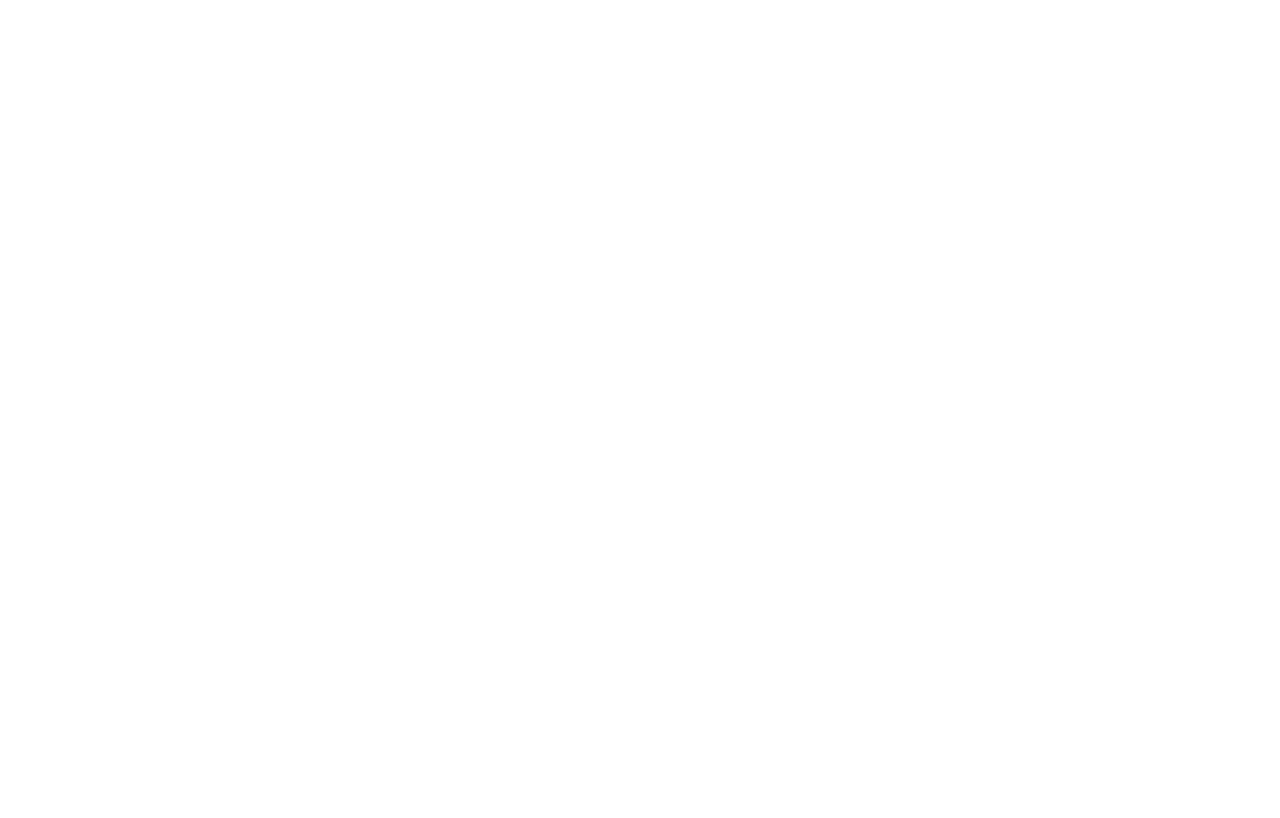
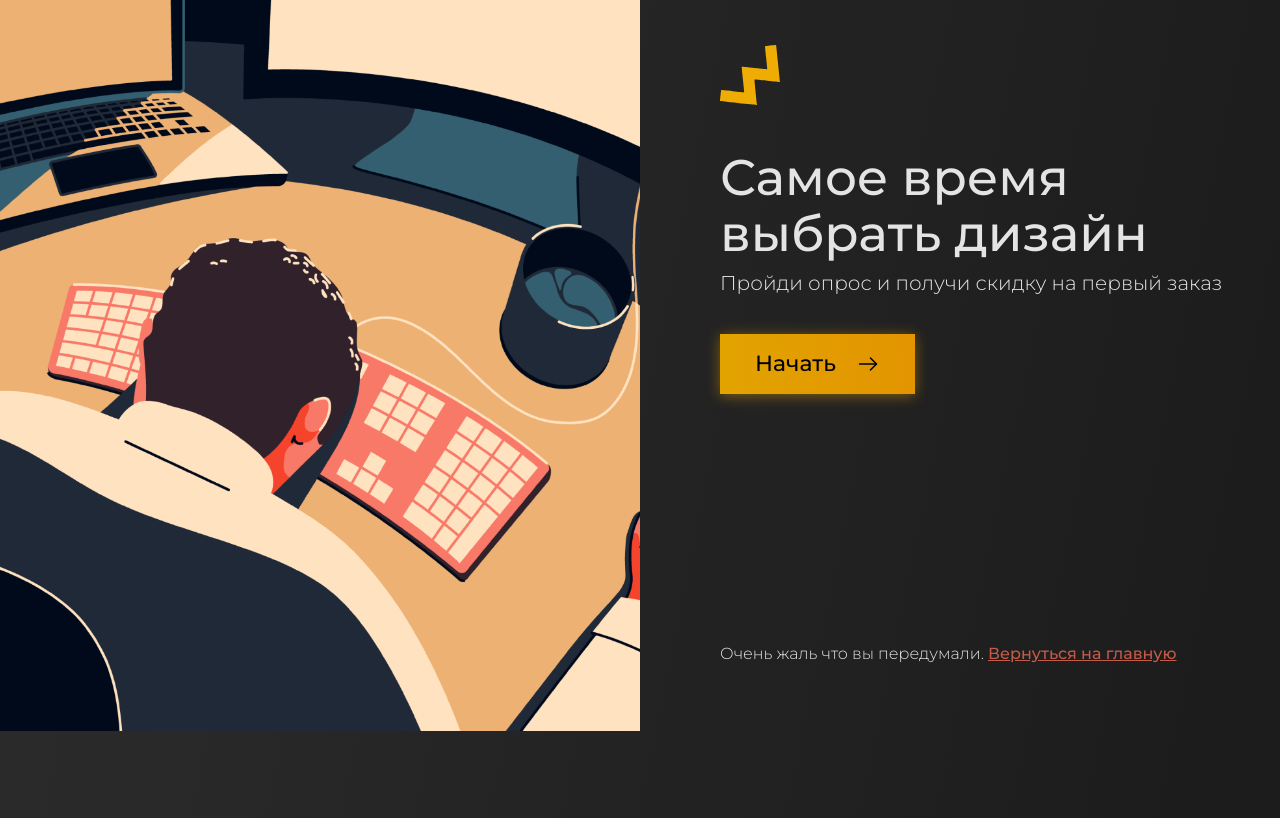
Before and after one commit to evgeniy-kolmak/quiz, a plain HTML site: page index.html in a window 1280 px wide. Drawn offline with Linux system fonts and the light colour scheme.

Commit message:
add start window

```diff
--- a/css/style.css
+++ b/css/style.css
@@ -5,6 +5,7 @@
  * 1. Correct the line height in all browsers.
  * 2. Prevent adjustments of font size after orientation changes in iOS.
  */
+@import url("https://fonts.googleapis.com/css2?family=Montserrat:wght@300;500&display=swap");
 html {
   line-height: 1.15;
   /* 1 */
@@ -340,4 +341,136 @@ template {
 [hidden] {
   display: none;
 }
+
+* {
+  -webkit-box-sizing: border-box;
+          box-sizing: border-box;
+}
+
+body {
+  background: linear-gradient(101.56deg, #2C2C2C 1.56%, #1C1C1C 95.55%);
+  color: #E4E4E4;
+  font-family: 'Montserrat', sans-serif;
+}
+
+img {
+  max-width: 100%;
+}
+
+svg path {
+  fill: inherit;
+  stroke: inherit;
+  stroke-width: inherit;
+}
+
+.container {
+  max-width: 1120px;
+  margin: auto;
+}
+
+.logo {
+  fill: #eeac05;
+  width: 60px;
+}
+
+.title {
+  font-style: normal;
+  font-weight: 494;
+  font-size: 50px;
+  line-height: 56px;
+  margin: 0;
+  padding: 0;
+}
+
+.subtitle {
+  font-weight: 375;
+  font-size: 20px;
+  line-height: 22px;
+  margin: 10px 0 40px 0;
+}
+
+.btn {
+  display: -webkit-inline-box;
+  display: -ms-inline-flexbox;
+  display: inline-flex;
+  background: linear-gradient(87.32deg, #E2A300 4.47%, #E29500 95.53%);
+  -webkit-box-shadow: 0px 2px 13px rgba(226, 158, 0, 0.48);
+          box-shadow: 0px 2px 13px rgba(226, 158, 0, 0.48);
+  color: #000;
+  border: none;
+  font-style: normal;
+  font-weight: 494;
+  font-size: 22px;
+  line-height: 24px;
+  padding: 18px 35px;
+  cursor: pointer;
+}
+
+.btn:hover {
+  background: linear-gradient(87.32deg, #db9d01 4.47%, #d48e00 95.53%);
+  -webkit-transition: all .4s ease 0s;
+  transition: all .4s ease 0s;
+}
+
+.header {
+  display: -webkit-box;
+  display: -ms-flexbox;
+  display: flex;
+  -webkit-box-align: center;
+      -ms-flex-align: center;
+          align-items: center;
+  height: 100vh;
+  width: 100%;
+  overflow: hidden;
+}
+
+.header-item {
+  -webkit-box-flex: 0;
+      -ms-flex: 0 1 50%;
+          flex: 0 1 50%;
+}
+
+.header-item__img {
+  background-image: url(../img/bg.png);
+  background-position-x: -400px;
+  background-size: 1300px;
+  height: 100%;
+  background-repeat: no-repeat;
+}
+
+.header-item__content {
+  display: -webkit-box;
+  display: -ms-flexbox;
+  display: flex;
+  -webkit-box-align: start;
+      -ms-flex-align: start;
+          align-items: start;
+  -ms-flex-item-align: start;
+      align-self: flex-start;
+  -webkit-box-orient: vertical;
+  -webkit-box-direction: normal;
+      -ms-flex-direction: column;
+          flex-direction: column;
+  padding-left: 80px;
+}
+
+.header-item__link {
+  margin-top: 250px;
+  font-weight: 375;
+  font-size: 16px;
+  line-height: 20px;
+  -ms-flex-line-pack: end;
+      align-content: flex-end;
+}
+
+.header-item__link--backout {
+  color: #C35B48;
+  font-weight: 495;
+}
+
+.arrow-right {
+  margin-left: 20px;
+  width: 24px;
+  height: 24px;
+}
 /*# sourceMappingURL=style.css.map */
--- a/index.html
+++ b/index.html
@@ -10,7 +10,28 @@
 </head>
 
 <body>
-  <header class="header"></header>
+  <header class="header">
+    <div class="header-item header-item__img">
+      <!-- <img src="img/bg.png" alt=""> -->
+    </div>
+    <!-- /.header-item__img -->
+    <div class="header-item header-item__content">
+      <svg class="logo">
+        <use xlink:href="img/sprite.svg#logo"></use>
+      </svg>
+      <h3 class="title">Самое время выбрать дизайн</h3>
+      <span class="subtitle">Пройди опрос и получи скидку на первый заказ</span>
+      <button class="btn">
+        Начать
+        <svg class="arrow-right">
+          <use xlink:href="img/sprite.svg#arrow-right"></use>
+        </svg>
+      </button>
+      <span class="header-item__link">Очень жаль что вы передумали. <a class="header-item__link--backout"
+          href="https://www.webhuman.ru/">Вернуться на главную</a></span>
+    </div>
+    <!-- /.header-content -->
+  </header>
   <!-- /.header -->
   <section class="form-quiz">
     <img src="" alt="" class="logo">
```
Also changed, not shown: img/bg.png (added), img/sprite.svg (added).
